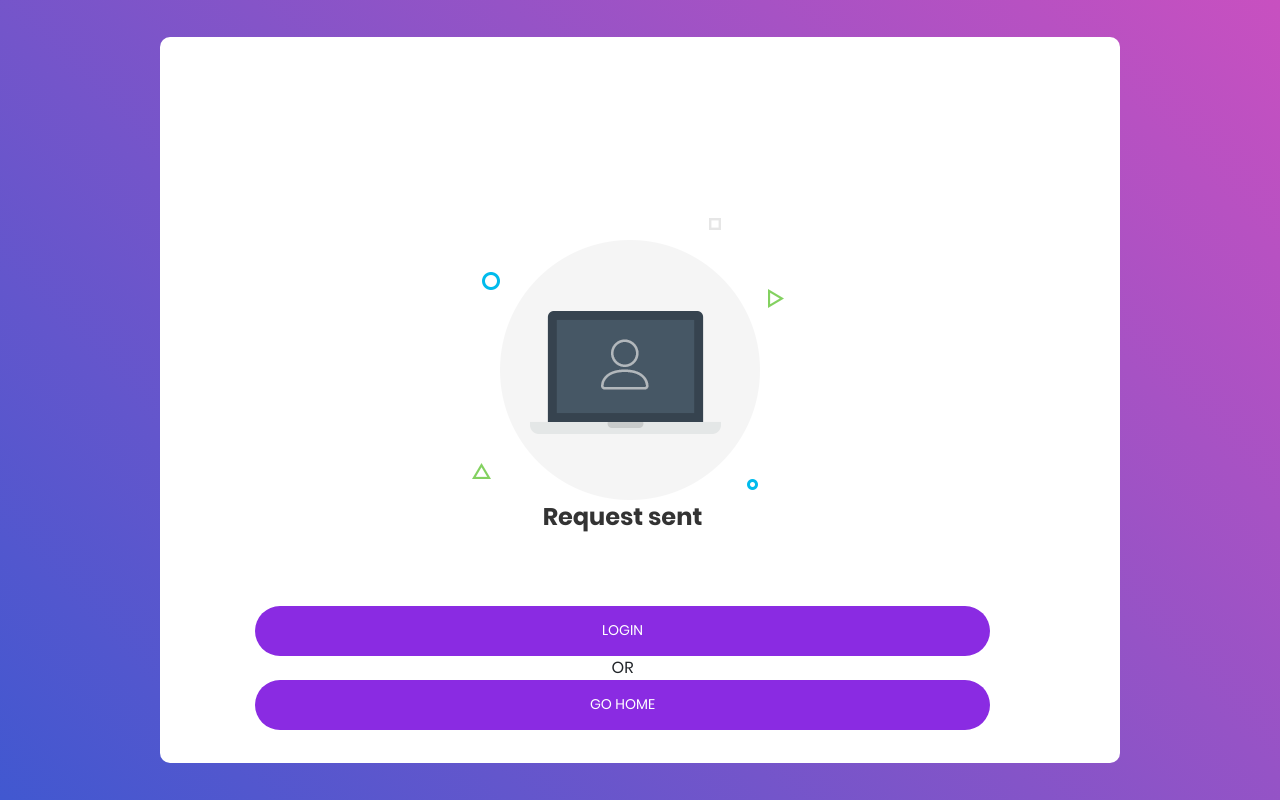
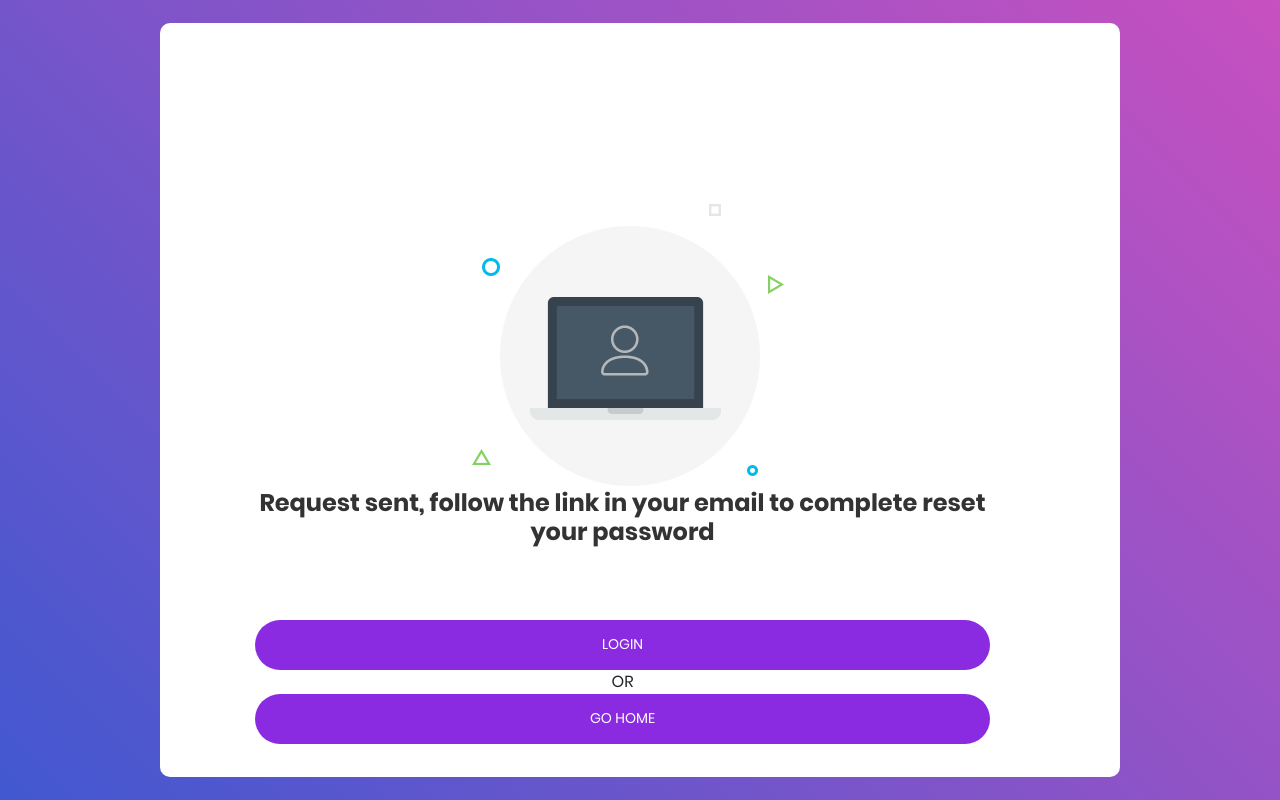
Before and after one commit to minhphonghp2003/secblog, a Django app: page /user/passwdresetdone/ in a window 1280 px wide. Run offline with Django 4.2, Linux system fonts and the light colour scheme; some libraries are stand-ins or nearby versions.

Commit message:
Update passwdresetdone.html

```diff
--- a/user/templates/user/passwdresetdone.html
+++ b/user/templates/user/passwdresetdone.html
@@ -11,7 +11,7 @@
 
 
 					<span class="login100-form-title">
-						Request sent
+						Request sent, follow the link in your email to complete reset your password
 					</span>
 
 
```
